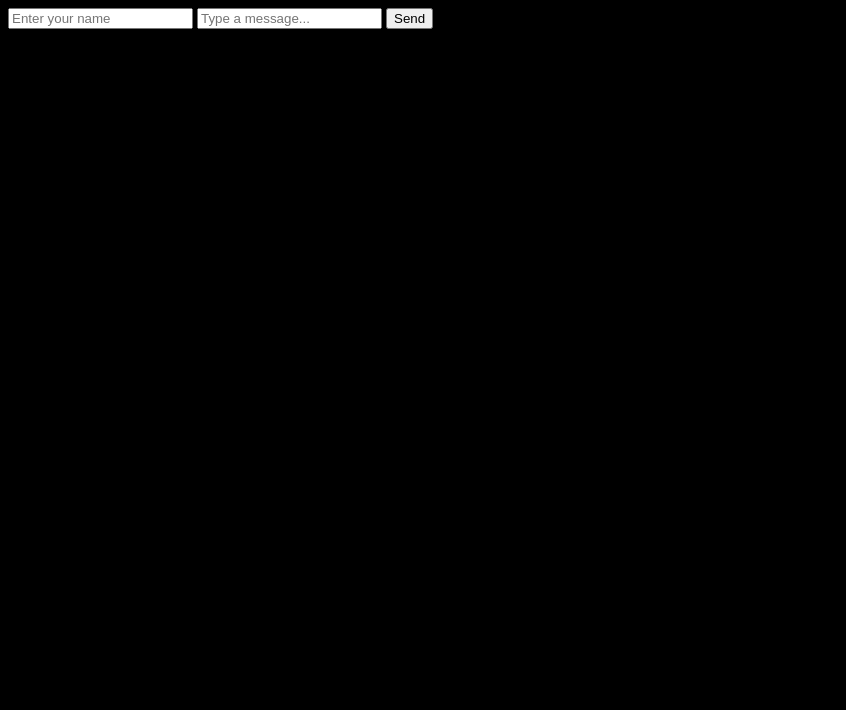
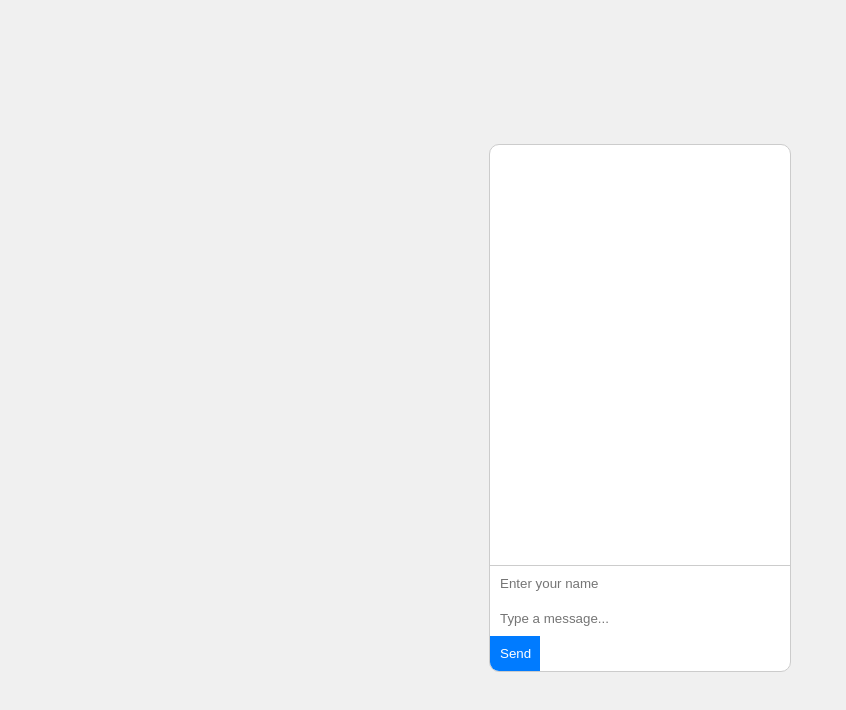
Before and after one commit to Britishmoron/fullscreen-games.github.io, a plain HTML site: page 2index.html in a window 1280 px wide. Shown: the whole page, without its empty margins (0-846 px from the left). Drawn offline with Linux system fonts and the light colour scheme.

Commit message:
Update 2index.html

```diff
--- a/2index.html
+++ b/2index.html
@@ -4,7 +4,7 @@
     <meta charset="UTF-8">
     <meta name="viewport" content="width=device-width, initial-scale=1.0">
     <title>Chatroom</title>
-    <link rel="stylesheet" href="styles.css">
+    <link rel="stylesheet" href="2styles.css">
 </head>
 <body>
     <div class="chat-container">
```
